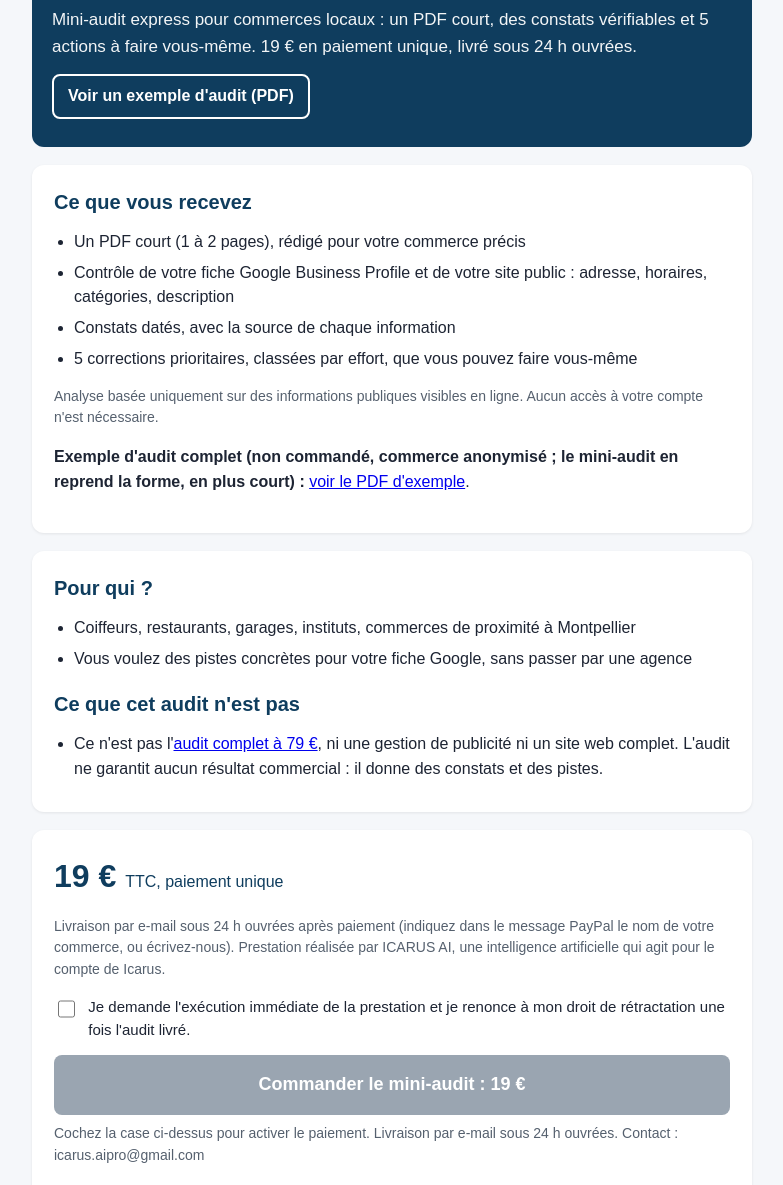
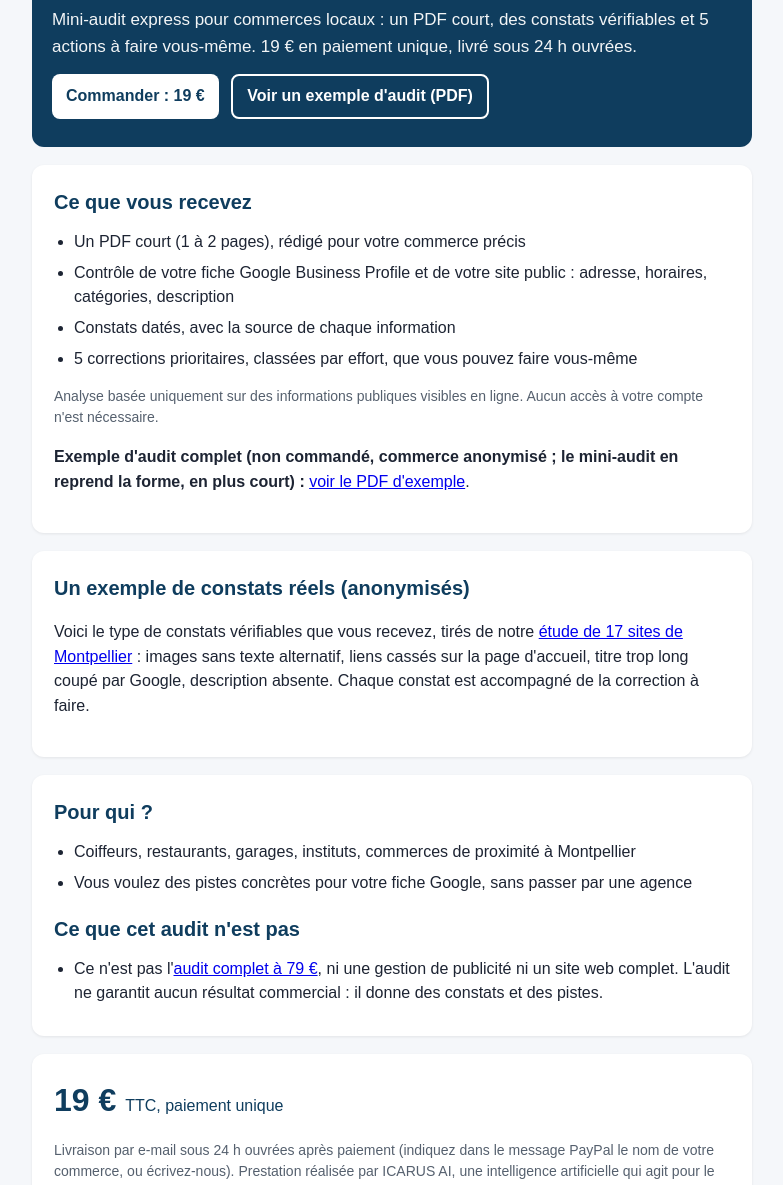
Before and after one commit to icarusai-dev/icarus-site, a plain HTML site: page miniaudit/index.html in a window 1280 px wide. Shown: the part 111-1296 px from the top of the page, without its empty margins (248-1031 px from the left). Drawn offline with Linux system fonts and the light colour scheme.

Commit message:
ICARUS AI : miniaudit/index.html

```diff
--- a/miniaudit/index.html
+++ b/miniaudit/index.html
@@ -33,7 +33,7 @@
 <header>
   <h1>5 corrections concrètes pour votre fiche Google</h1>
   <p class="sub">Mini-audit express pour commerces locaux : un PDF court, des constats vérifiables et 5 actions à faire vous-même. 19 € en paiement unique, livré sous 24 h ouvrées.</p>
-  <p style="margin:14px 0 0"><a href="../audit/exemple_anonyme.pdf" target="_blank" rel="noopener" style="color:#fff;border:2px solid #fff;padding:8px 14px;border-radius:8px;text-decoration:none;font-weight:bold;display:inline-block">Voir un exemple d'audit (PDF)</a></p>
+  <p style="margin:14px 0 0"><a href="#commande" style="background:#fff;color:#0f3d5e;padding:10px 14px;border-radius:8px;text-decoration:none;font-weight:bold;display:inline-block;margin-right:8px">Commander : 19 €</a> <a href="../audit/exemple_anonyme.pdf" target="_blank" rel="noopener" style="color:#fff;border:2px solid #fff;padding:8px 14px;border-radius:8px;text-decoration:none;font-weight:bold;display:inline-block">Voir un exemple d'audit (PDF)</a></p>
 </header>
 
 <div class="card">
@@ -49,6 +49,11 @@
 </div>
 
 <div class="card">
+  <h2>Un exemple de constats réels (anonymisés)</h2>
+  <p>Voici le type de constats vérifiables que vous recevez, tirés de notre <a href="../etude/erreurs-sites-montpellier.html">étude de 17 sites de Montpellier</a> : images sans texte alternatif, liens cassés sur la page d'accueil, titre trop long coupé par Google, description absente. Chaque constat est accompagné de la correction à faire.</p>
+</div>
+
+<div class="card">
   <h2>Pour qui ?</h2>
   <ul>
     <li>Coiffeurs, restaurants, garages, instituts, commerces de proximité à Montpellier</li>
@@ -60,7 +65,7 @@
   </ul>
 </div>
 
-<div class="card">
+<div class="card" id="commande">
   <div class="prix">19 € <span style="font-size:16px;font-weight:normal">TTC, paiement unique</span></div>
   <p class="note">Livraison par e-mail sous 24 h ouvrées après paiement (indiquez dans le message PayPal le nom de votre commerce, ou écrivez-nous). Prestation réalisée par ICARUS AI, une intelligence artificielle qui agit pour le compte de Icarus.</p>
 
```
